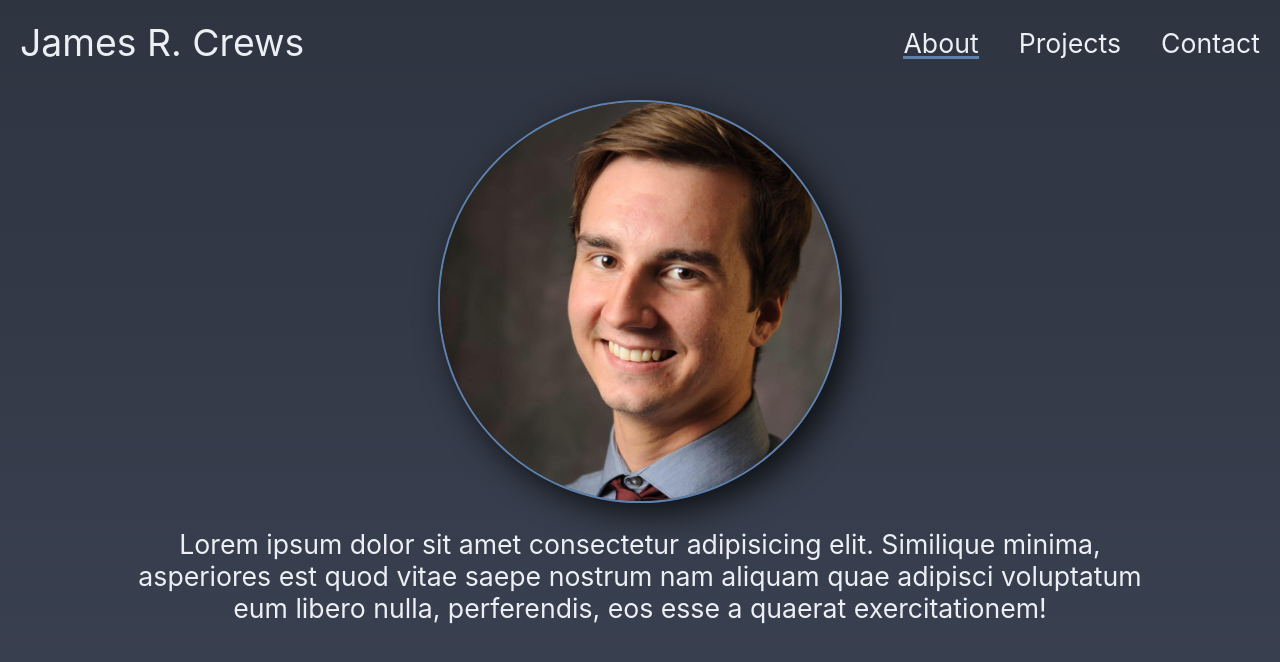
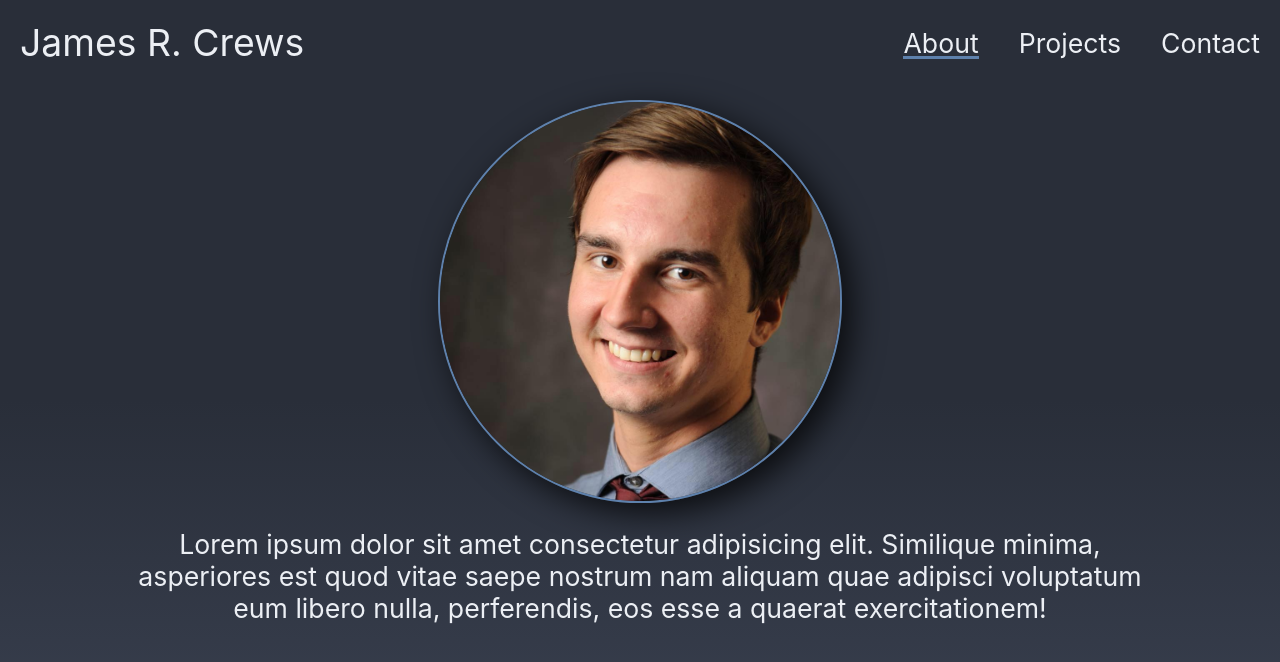
Before and after one commit to JCrews253/portfolio, a React (Create React App) app: page /#/ in a window 1280 px wide. Shown: the top 662 px of the page. Built offline with nearby package versions, Linux system fonts and the light colour scheme.

Commit message:
background color changes,

```diff
--- a/src/index.css
+++ b/src/index.css
@@ -12,8 +12,7 @@ body {
     "Fira Sans", "Droid Sans", "Helvetica Neue", sans-serif;
   -webkit-font-smoothing: antialiased;
   -moz-osx-font-smoothing: grayscale;
-  background-color: #2e3440;
-  background-image: linear-gradient(#2e3440, #3b4252);
+  background-image: linear-gradient(#292e39, #292e39, #3b4252);
   background-repeat: no-repeat;
   background-attachment: fixed;
 }
```
